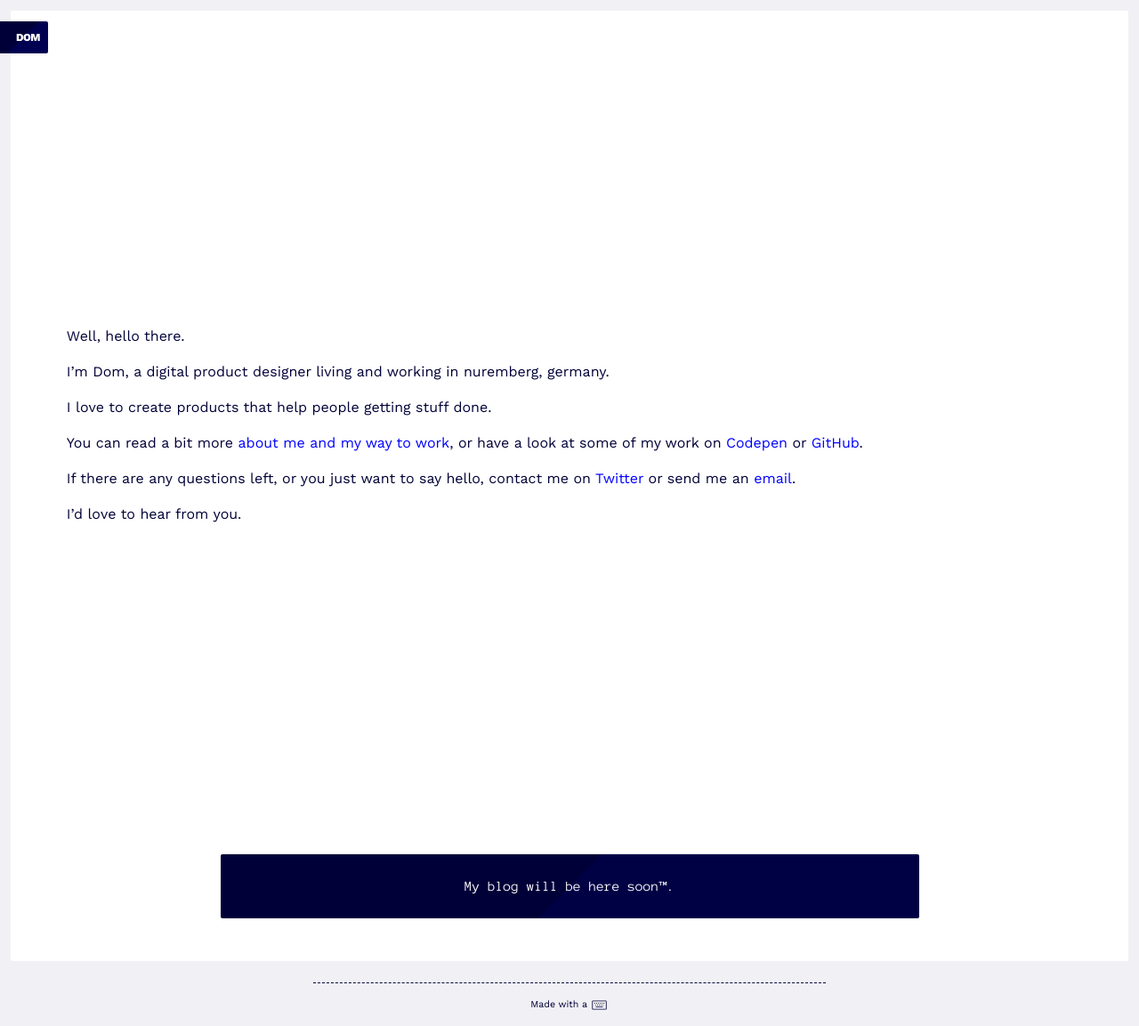
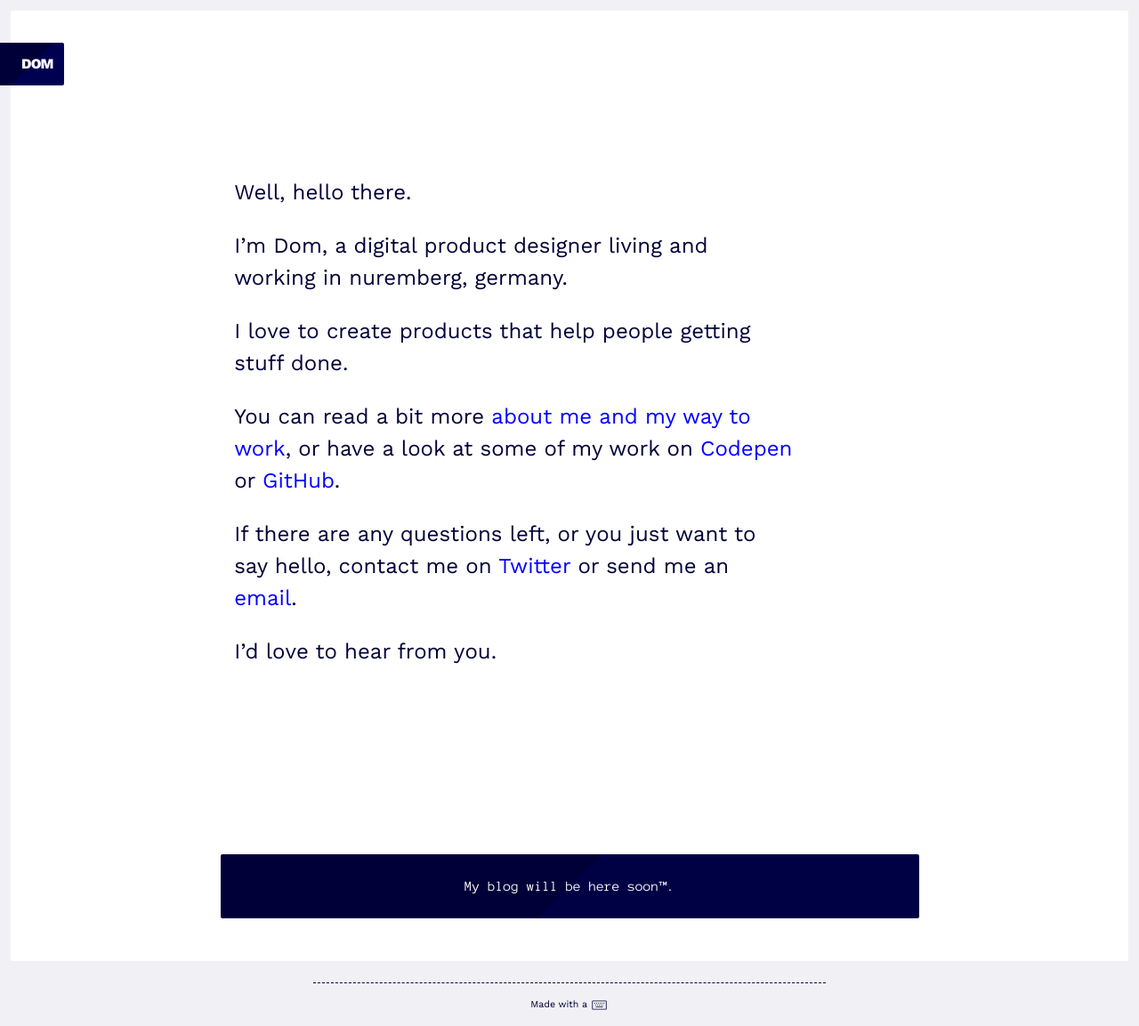
Before and after one commit to DomSt/profileSite, a Jekyll site: the page built from index.html, in a window 1280 px wide. Shown: the whole page at 89% size. Built offline with Jekyll 4.4.1, drawn with Linux system fonts in a browser that asks for light colours.

Commit message:
Responsive styles for intro
Added all relevant breakpoint styles for intro element up to xlarge.

```diff
--- a/_sass/base/mixins.scss
+++ b/_sass/base/mixins.scss
@@ -2,7 +2,7 @@
 
 //------------------------------------------------------------------------------
 // Media Queries
-@mixin respond-to($breakpoint, $height: 450px) {
+@mixin respond-to($breakpoint, $height: 28rem) {
   $value: map-get($breakpoints, $breakpoint);
 
   @if $value != null {
--- a/_sass/base/variables.scss
+++ b/_sass/base/variables.scss
@@ -16,10 +16,11 @@ $border-radius: 2px;
 
 
 //------------------------------------------------------------------------------
-// Media Querie Breakpoints   468px | 630px | 900px | 1170px
+// Media Querie Breakpoints   368px | 464px | 640px | 896px | 1152px
 $breakpoints: (
-  "small"   : 26rem,
-  "medium"  : 35rem,
-  "large"   : 50rem,
-  "xlarge"  : 65rem
+  "xsmall"  : 23rem,
+  "small"   : 29rem,
+  "medium"  : 40rem,
+  "large"   : 56rem,
+  "xlarge"  : 72rem
 );
--- a/_sass/module/header.scss
+++ b/_sass/module/header.scss
@@ -21,3 +21,19 @@
 	text-align: right;
 	}
 }
+
+
+//------------------------------------------------------------------------------
+// MEDIA QUERIES
+
+@include respond-to(xsmall) {
+	.logo__text {
+		font-size: 1rem;
+	}
+}
+
+@media screen and (min-height: 640px) {
+	.pageHeader {
+		top: 3rem;
+	}
+}
--- a/_sass/module/intro.scss
+++ b/_sass/module/intro.scss
@@ -15,3 +15,40 @@
     margin-bottom: 1em;
   }
 }
+
+
+//------------------------------------------------------------------------------
+//MEDIA QUERIES
+
+@include respond-to(xsmall) {
+  .intro {
+    padding-left: 10%;
+    width: 90%;
+  }
+}
+
+@include respond-to(small) {
+  .intro {
+    width: 80%;
+  }
+}
+
+@include respond-to(medium) {
+  .intro {
+    width: 70%;
+
+  }
+}
+
+@include respond-to(large, 580px) {
+  .intro {
+    font-size: 1.25rem;
+  }
+}
+
+@include respond-to(xlarge) {
+  .intro {
+    padding-left: 20%;
+    font-size: 1.5rem;
+  }
+}
```
